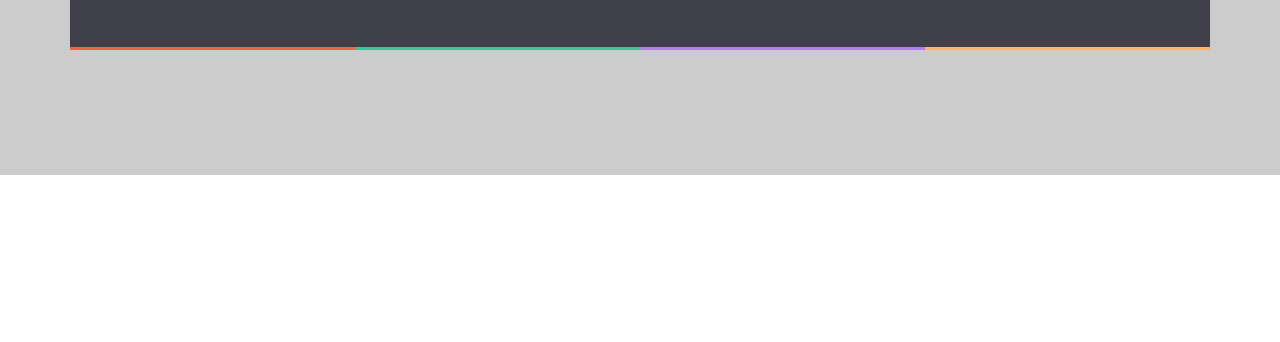
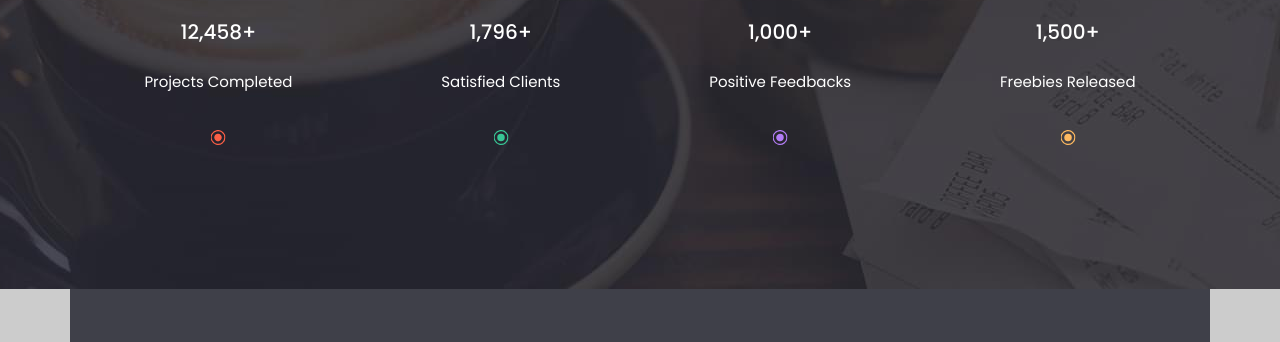
Before and after one commit to vm3192/Alexis, a plain HTML site: page index.html in a window 1280 px wide. Shown: the part 5968-6310 px from the top of the page. Before the commit the page ends 6143 px from the top, so only its background shows below. Drawn offline with nearby package versions, Linux system fonts and the light colour scheme.

Commit message:
section stats (adaptived)

```diff
--- a/css/style.css
+++ b/css/style.css
@@ -665,7 +665,7 @@ h6 {
 }
 
 .team__tabs-btn::after {
-  content: '';
+  content: "";
   display: none;
   border-bottom: 40px solid #ffffff;
   border-left: 30px solid transparent;
@@ -843,6 +843,120 @@ h6 {
 
 .team__link--instagram::before {
   content: url(../img/icons/team_ico4.svg);
+}
+
+.stats {
+  background: url(../img/stats_bg.jpg) center/cover no-repeat;
+}
+
+.stats__row {
+  min-height: 464px;
+  display: -webkit-box;
+  display: -ms-flexbox;
+  display: flex;
+  -ms-flex-pack: distribute;
+      justify-content: space-around;
+  -webkit-box-align: center;
+      -ms-flex-align: center;
+          align-items: center;
+}
+
+.stats__item {
+  text-align: center;
+  position: relative;
+}
+
+.stats__item--red::before {
+  content: url(../img/icons/stats_ico1.svg);
+  position: absolute;
+  top: -75px;
+  left: 50%;
+  -webkit-transform: translateX(-50%);
+      -ms-transform: translateX(-50%);
+          transform: translateX(-50%);
+}
+
+.stats__item--red::after {
+  content: url(../img/icons/stats_ico1-1.svg);
+  position: absolute;
+  bottom: -55px;
+  left: 50%;
+  -webkit-transform: translateX(-50%);
+      -ms-transform: translateX(-50%);
+          transform: translateX(-50%);
+}
+
+.stats__item--green::before {
+  content: url(../img/icons/stats_ico2.svg);
+  position: absolute;
+  top: -75px;
+  left: 50%;
+  -webkit-transform: translateX(-50%);
+      -ms-transform: translateX(-50%);
+          transform: translateX(-50%);
+}
+
+.stats__item--green::after {
+  content: url(../img/icons/stats_ico2-2.svg);
+  position: absolute;
+  bottom: -55px;
+  left: 50%;
+  -webkit-transform: translateX(-50%);
+      -ms-transform: translateX(-50%);
+          transform: translateX(-50%);
+}
+
+.stats__item--purple::before {
+  content: url(../img/icons/stats_ico3.svg);
+  position: absolute;
+  top: -75px;
+  left: 50%;
+  -webkit-transform: translateX(-50%);
+      -ms-transform: translateX(-50%);
+          transform: translateX(-50%);
+}
+
+.stats__item--purple::after {
+  content: url(../img/icons/stats_ico3-3.svg);
+  position: absolute;
+  bottom: -55px;
+  left: 50%;
+  -webkit-transform: translateX(-50%);
+      -ms-transform: translateX(-50%);
+          transform: translateX(-50%);
+}
+
+.stats__item--yellow::before {
+  content: url(../img/icons/stats_ico4.svg);
+  position: absolute;
+  top: -75px;
+  left: 50%;
+  -webkit-transform: translateX(-50%);
+      -ms-transform: translateX(-50%);
+          transform: translateX(-50%);
+}
+
+.stats__item--yellow::after {
+  content: url(../img/icons/stats_ico4-4.svg);
+  position: absolute;
+  bottom: -55px;
+  left: 50%;
+  -webkit-transform: translateX(-50%);
+      -ms-transform: translateX(-50%);
+          transform: translateX(-50%);
+}
+
+.stats__digit {
+  font-size: 20px;
+  font-weight: 500;
+  color: #ffffff;
+  margin-bottom: 30px;
+}
+
+.stats__position {
+  font-size: 15px;
+  line-height: 133.33333%;
+  color: #ffffff;
 }
 
 .footer {
@@ -1284,4 +1398,10 @@ h6 {
   .team {
     padding: 50px 0px;
   }
+
+  .stats__item {
+    -webkit-transform: scale(0.8);
+        -ms-transform: scale(0.8);
+            transform: scale(0.8);
+  }
 }
--- a/index.html
+++ b/index.html
@@ -437,6 +437,29 @@
 				</div>
 			</section>
 
+			<section class="stats">
+				<div class="container">
+					<div class="stats__row">
+						<div class="stats__item stats__item--red">
+							<div class="stats__digit">12,458+</div>
+							<div class="stats__position">Projects Completed</div>
+						</div>
+						<div class="stats__item stats__item--green">
+							<div class="stats__digit">1,796+</div>
+							<div class="stats__position">Satisfied Clients</div>
+						</div>
+						<div class="stats__item stats__item--purple">
+							<div class="stats__digit">1,000+</div>
+							<div class="stats__position">Positive Feedbacks</div>
+						</div>
+						<div class="stats__item stats__item--yellow">
+							<div class="stats__digit">1,500+</div>
+							<div class="stats__position">Freebies Released</div>
+						</div>
+					</div>
+				</div>
+			</section>
+
 		</main>
 
 		<footer class="footer">
```
Also changed, not shown: css/style.min.css, img/icons/stats_ico1-1.svg (added), img/icons/stats_ico1.svg (added), img/icons/stats_ico2-2.svg (added), img/icons/stats_ico2.svg (added), img/icons/stats_ico3-3.svg (added), img/icons/stats_ico3.svg (added), img/icons/stats_ico4-4.svg (added), img/icons/stats_ico4.svg (added), img/stats_bg.jpg (added).
